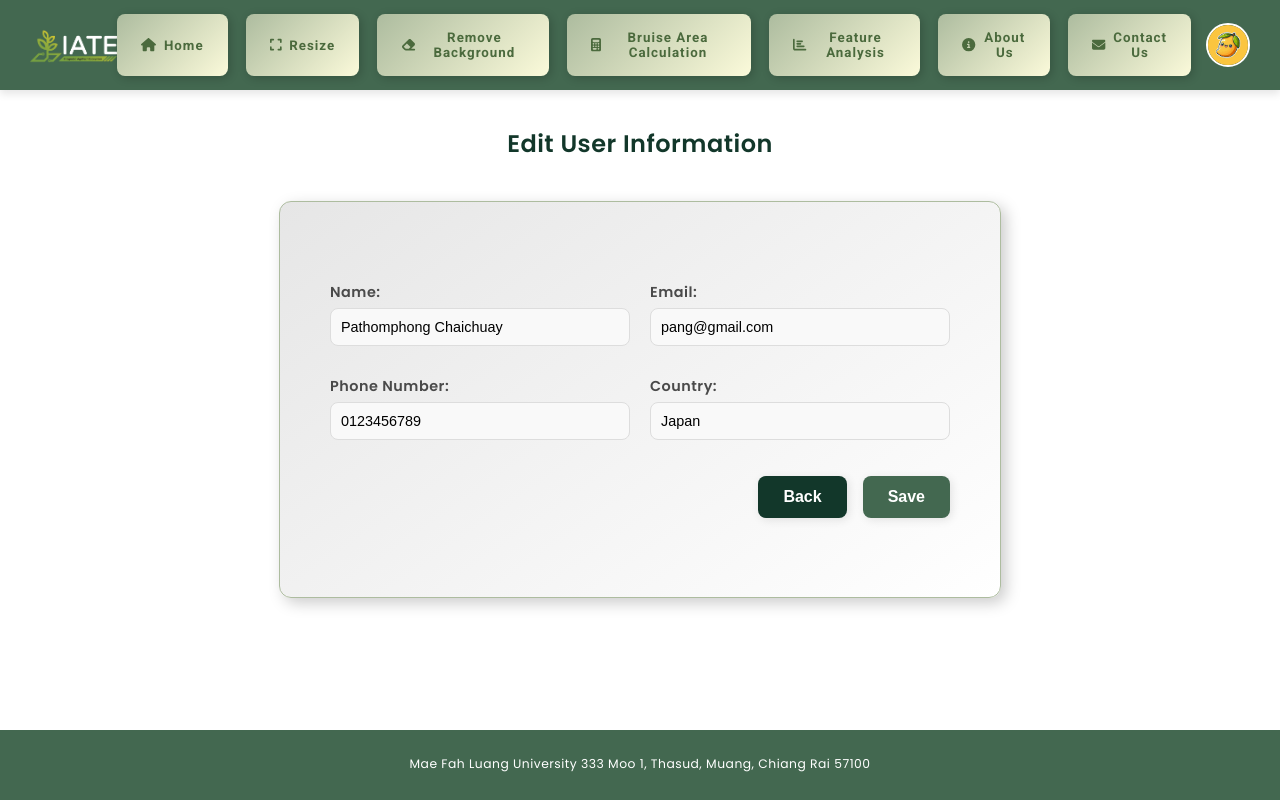
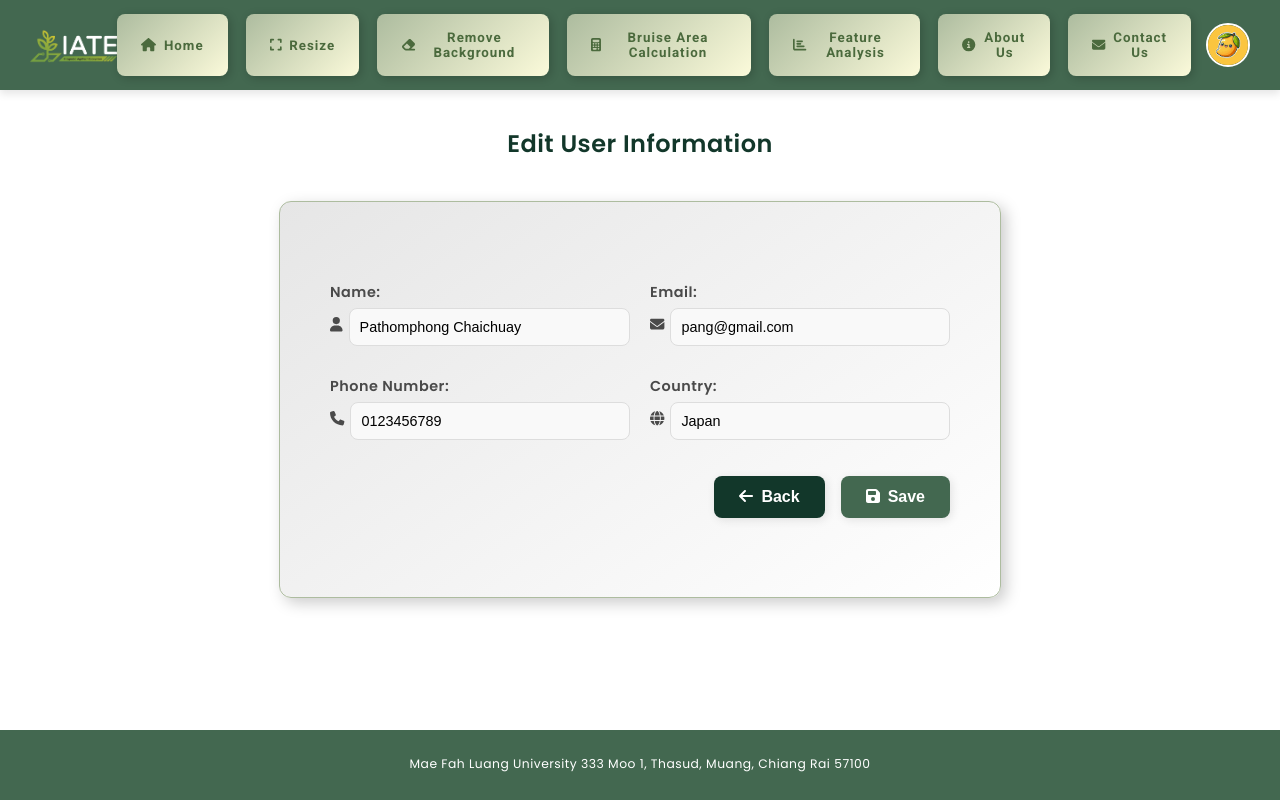
Before and after one commit to WoraphatSriwichai/BruiseTracker, a React (Create React App) app: page /profile/edit in a window 1280 px wide. Built offline with nearby package versions, Linux system fonts and the light colour scheme; sample sign-in values are in the browser's storage; the HTML template or start-up script is replaced by a standard one.

Commit message:
- Added the icon on the profile page

```diff
--- a/src/components/EditUserProfile/EditUserProfile.css
+++ b/src/components/EditUserProfile/EditUserProfile.css
@@ -6,6 +6,12 @@ body {
     padding: 0;
     overflow: auto;
     background-color: #f4f4f9;
+}
+
+.input-wrapper {
+    position: relative;
+    display: flex;
+    align-items: center;
 }
 
 .edit-container {
@@ -154,11 +160,12 @@ body {
 
 .edit-info input {
     margin-top: 5px;
+    margin-left: 2%;
     padding: 10px;
     font-size: 1em;
     border: 1px solid #ddd;
     border-radius: 8px;
-    width: 100%;
+    width: 500%;
     box-sizing: border-box;
     transition: border-color 0.3s ease;
 }
--- a/src/components/EditUserProfile/EditUserProfile.jsx
+++ b/src/components/EditUserProfile/EditUserProfile.jsx
@@ -5,7 +5,7 @@ import mangoLogo from '../../assets/Logo_white.png';
 import userProfileImg from '../../assets/mango_profile.jpg';
 import { UserContext } from '../../UserContext';
 import { FontAwesomeIcon } from '@fortawesome/react-fontawesome';
-import { faHome, faCalculator, faChartBar, faExpand, faEraser, faInfoCircle, faEnvelope } from '@fortawesome/free-solid-svg-icons';
+import { faHome, faCalculator, faChartBar, faExpand, faEraser, faInfoCircle, faEnvelope, faUser,faPhone, faGlobe, faArrowLeft, faSave } from '@fortawesome/free-solid-svg-icons';
 
 const EditUserProfile = () => {
   const navigate = useNavigate();
@@ -89,7 +89,12 @@ const EditUserProfile = () => {
     <div className="edit-page">
       <nav className="edit">
         <div className="edit-brand">
-          <img src={mangoLogo} alt="Mango Logo" className="manger-logo" onClick={handlemainhomepage}/>
+          <img
+            src={mangoLogo}
+            alt="Mango Logo"
+            className="manger-logo"
+            onClick={handlemainhomepage}
+          />
         </div>
         <div className="navbar-links">
           <button className="navbar-link" onClick={handleDashboard}>
@@ -115,11 +120,20 @@ const EditUserProfile = () => {
           </button>
         </div>
         <div className="navbar-profile">
-            <img src={userProfileImg} alt="User Profile" className="user-profile" onClick={toggleProfileDropdown} />
+          <img
+            src={userProfileImg}
+            alt="User Profile"
+            className="user-profile"
+            onClick={toggleProfileDropdown}
+          />
           {isProfileDropdownOpen && (
             <div className="profile-dropdown">
-                    <button className="dropdown-link" onClick={handleUserProfile}>View Profile</button>
-                    <button className="dropdown-link" onClick={handleSignOut}>Sign Out</button>
+              <button className="dropdown-link" onClick={handleUserProfile}>
+                View Profile
+              </button>
+              <button className="dropdown-link" onClick={handleSignOut}>
+                Sign Out
+              </button>
             </div>
           )}
         </div>
@@ -132,29 +146,80 @@ const EditUserProfile = () => {
             <div className="edit-info-row">
               <label className="edit-label">
                 <strong>Name:</strong>
-                <input type="text" name="name" value={userInfo.name} onChange={handleInputChange} className="edit-input" />
+                <div className="input-wrapper">
+                  <FontAwesomeIcon className="input-icon" icon={faUser} />
+                  <input
+                    type="text"
+                    name="name"
+                    value={userInfo.name}
+                    onChange={handleInputChange}
+                    className="edit-input"
+                    placeholder="Enter your name"
+                  />
+                </div>
               </label>
               <label className="edit-label">
                 <strong>Email:</strong>
-                <input type="email" name="email" value={userInfo.email} onChange={handleInputChange} className="edit-input" />
+                <div className="input-wrapper">
+                  <FontAwesomeIcon className="input-icon" icon={faEnvelope} />
+                  <input
+                    type="email"
+                    name="email"
+                    value={userInfo.email}
+                    onChange={handleInputChange}
+                    className="edit-input"
+                    placeholder="Enter your email"
+                  />
+                </div>
               </label>
             </div>
             <div className="edit-info-row">
               <label className="edit-label">
                 <strong>Phone Number:</strong>
-                <input type="tel" name="phone" value={userInfo.phone} onChange={handleInputChange} className="edit-input" />
+                <div className="input-wrapper">
+                  <FontAwesomeIcon className="input-icon" icon={faPhone} />
+                  <input
+                    type="tel"
+                    name="phone"
+                    value={userInfo.phone}
+                    onChange={handleInputChange}
+                    className="edit-input"
+                    placeholder="Enter your phone number"
+                  />
+                </div>
               </label>
               <label className="edit-label">
                 <strong>Country:</strong>
-                <input type="text" name="country" value={userInfo.country} onChange={handleInputChange} className="edit-input" />
+                <div className="input-wrapper">
+                  <FontAwesomeIcon className="input-icon" icon={faGlobe} />
+                  <input
+                    type="text"
+                    name="country"
+                    value={userInfo.country}
+                    onChange={handleInputChange}
+                    className="edit-input"
+                    placeholder="Enter your country"
+                  />
+                </div>
               </label>
             </div>
 
-            {errorMessage && <div className="error-message">{errorMessage}</div>}
+            {errorMessage && (
+              <div className="error-message">{errorMessage}</div>
+            )}
 
             <div className="edit-buttons">
-              <button className="edit-button" onClick={handleNavigation(-1)}>Back</button>
-              <button className="change-password-button" onClick={handleSave}>Save</button>
+              <button className="edit-button" onClick={handleNavigation(-1)}>
+                <FontAwesomeIcon
+                  icon={faArrowLeft}
+                  style={{ marginRight: "8px" }}
+                />
+                Back
+              </button>
+              <button className="change-password-button" onClick={handleSave}>
+                <FontAwesomeIcon icon={faSave} style={{ marginRight: "8px" }} />
+                Save
+              </button>
             </div>
           </div>
         </div>
@@ -163,7 +228,9 @@ const EditUserProfile = () => {
       {/* Footer */}
       <footer className="footer-mainhomepage">
         <div className="footer-address">
-              <p>Mae Fah Luang University 333 Moo 1, Thasud, Muang, Chiang Rai 57100</p>
+          <p>
+            Mae Fah Luang University 333 Moo 1, Thasud, Muang, Chiang Rai 57100
+          </p>
         </div>
       </footer>
     </div>
```
Lines whose indentation alone changed are shown as unchanged.
